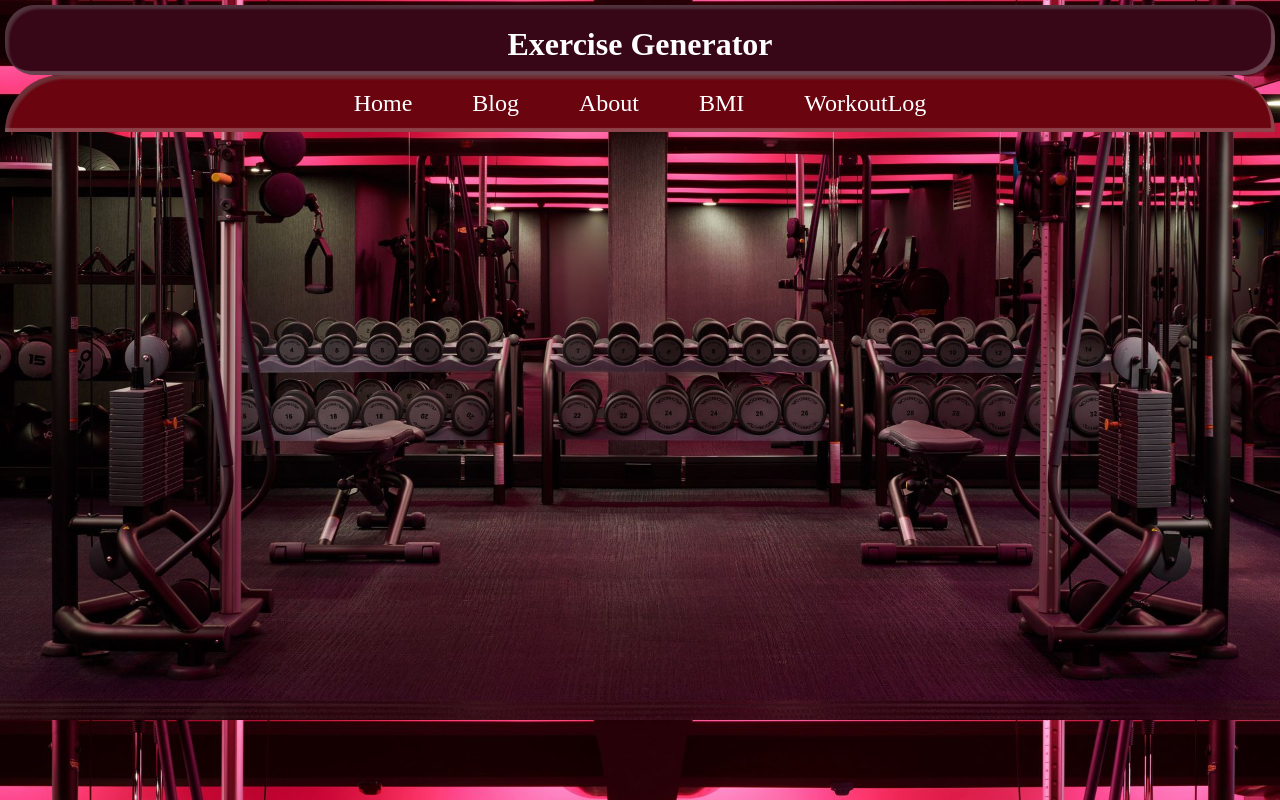
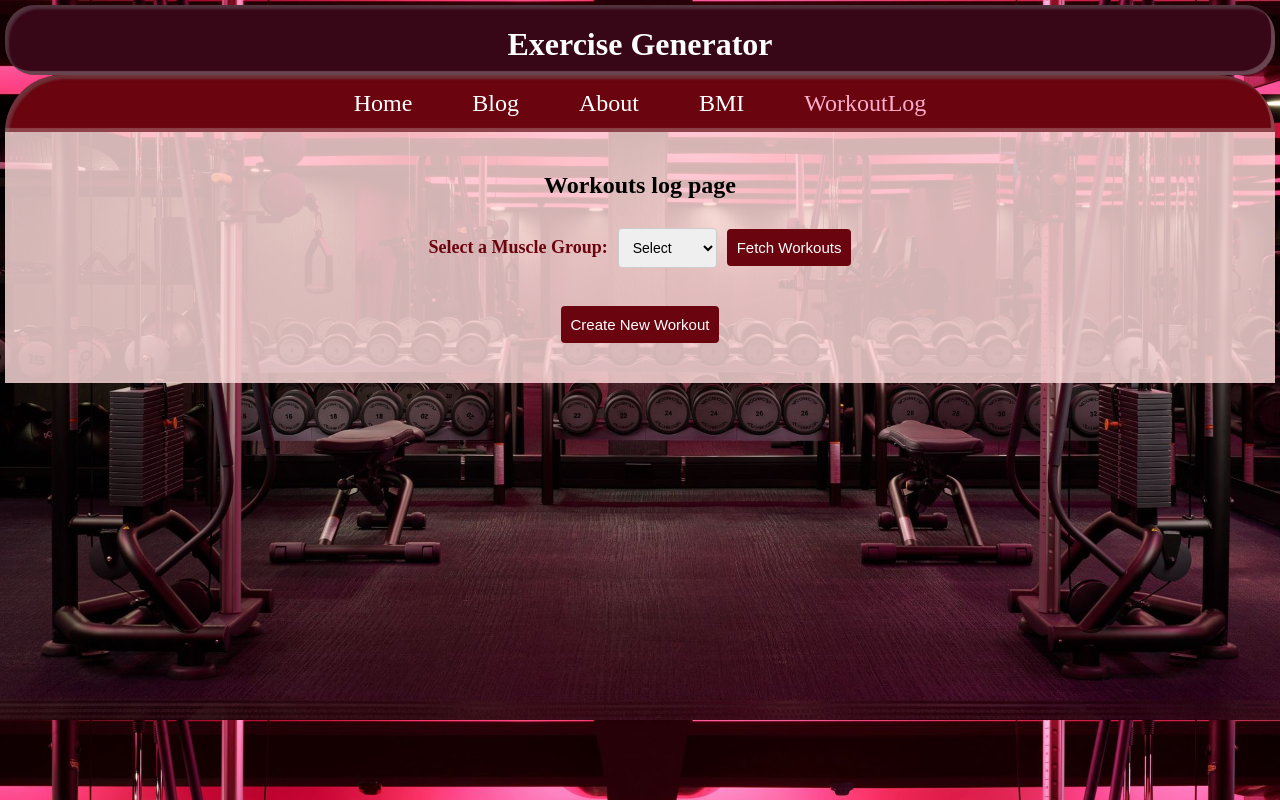
Before and after one commit to SivaSwathiVasagar/FrontEnd, a React (Create React App) app in the folder mernfrontend/: page /workout-log in a window 1280 px wide. Built offline with nearby package versions, Linux system fonts and the light colour scheme.

Commit message:
Removing and new Routes

```diff
--- a/mernfrontend/src/App.jsx
+++ b/mernfrontend/src/App.jsx
@@ -15,10 +15,10 @@ function App() {
       <Nav />
       <Routes>
         <Route path="/" element={<Home />} />
-        <Route path="/workoutGenerator/blog" element={<Blog />} />
-        <Route path="/workoutGenerator/about" element={<About />} />
-        <Route path="/workoutGenerator/bmi" element={<BMI />} />
-        <Route path="/workoutGenerator/workout-log" element={<WorkoutLog />} />
+        <Route path="/blog" element={<Blog />} />
+        <Route path="/about" element={<About />} />
+        <Route path="/bmi" element={<BMI />} />
+        <Route path="/workout-log" element={<WorkoutLog />} />
       </Routes>
     </div>
   );
--- a/mernfrontend/src/components/Nav.jsx
+++ b/mernfrontend/src/components/Nav.jsx
@@ -7,16 +7,16 @@ export default function Nav() {
       <NavLink to="/">
         <div>Home</div>
       </NavLink>
-      <NavLink to="/workoutGenerator/blog">
+      <NavLink to="/blog">
         <div>Blog</div>
       </NavLink>
-      <NavLink to="/workoutGenerator/about">
+      <NavLink to="/about">
         <div>About</div>
       </NavLink>
-      <NavLink to="/workoutGenerator/bmi">
+      <NavLink to="/bmi">
         <div>BMI</div>
       </NavLink>
-      <NavLink to="/workoutGenerator/workout-log">
+      <NavLink to="/workout-log">
         <div>WorkoutLog</div>
       </NavLink>
     </div>
```
Also changed, not shown: 1 other file (tests, documents, lock files or other folders).
